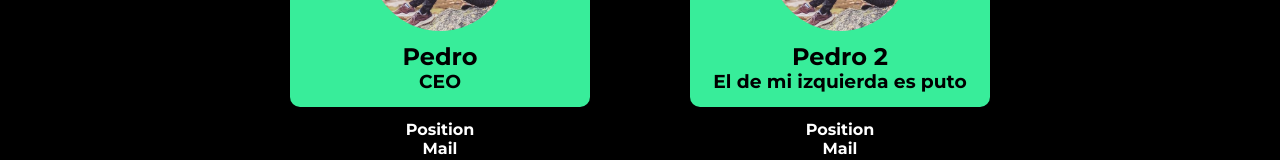
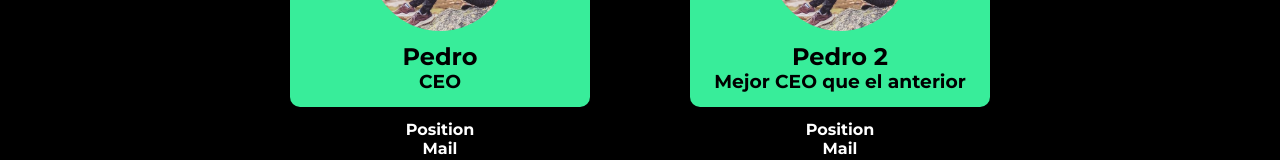
Before and after one commit to joacomonte/oldVersion-Revisado, a React (Create React App) app in the folder client/: page / in a window 1280 px wide. Shown: the part 3691-3851 px from the top of the page. Built offline with nearby package versions, Linux system fonts and the light colour scheme.

Commit message:
update readme

```diff
--- a/client/src/components/WoWeAre/WhoWeAre.js
+++ b/client/src/components/WoWeAre/WhoWeAre.js
@@ -23,7 +23,7 @@ function WhoWeAre() {
                     <div className='pedro-img'></div>
                     <div className='greenContainer'>
                         <h2>Pedro 2</h2>
-                        <h3>El de mi izquierda es puto</h3>
+                        <h3>Mejor CEO que el anterior</h3>
                     </div>
                     <h4>Position<br></br>Mail</h4>
                 </div>
```
